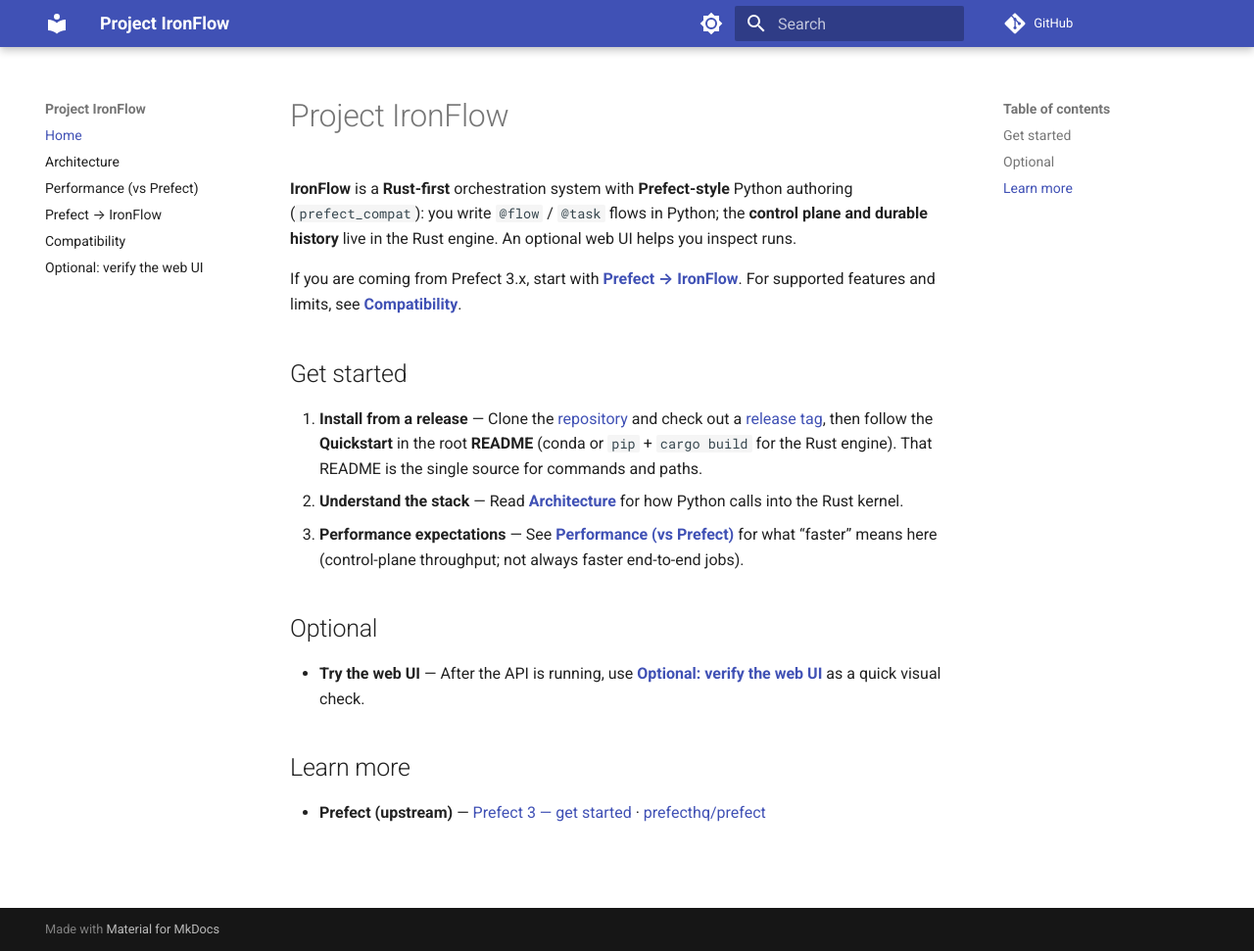
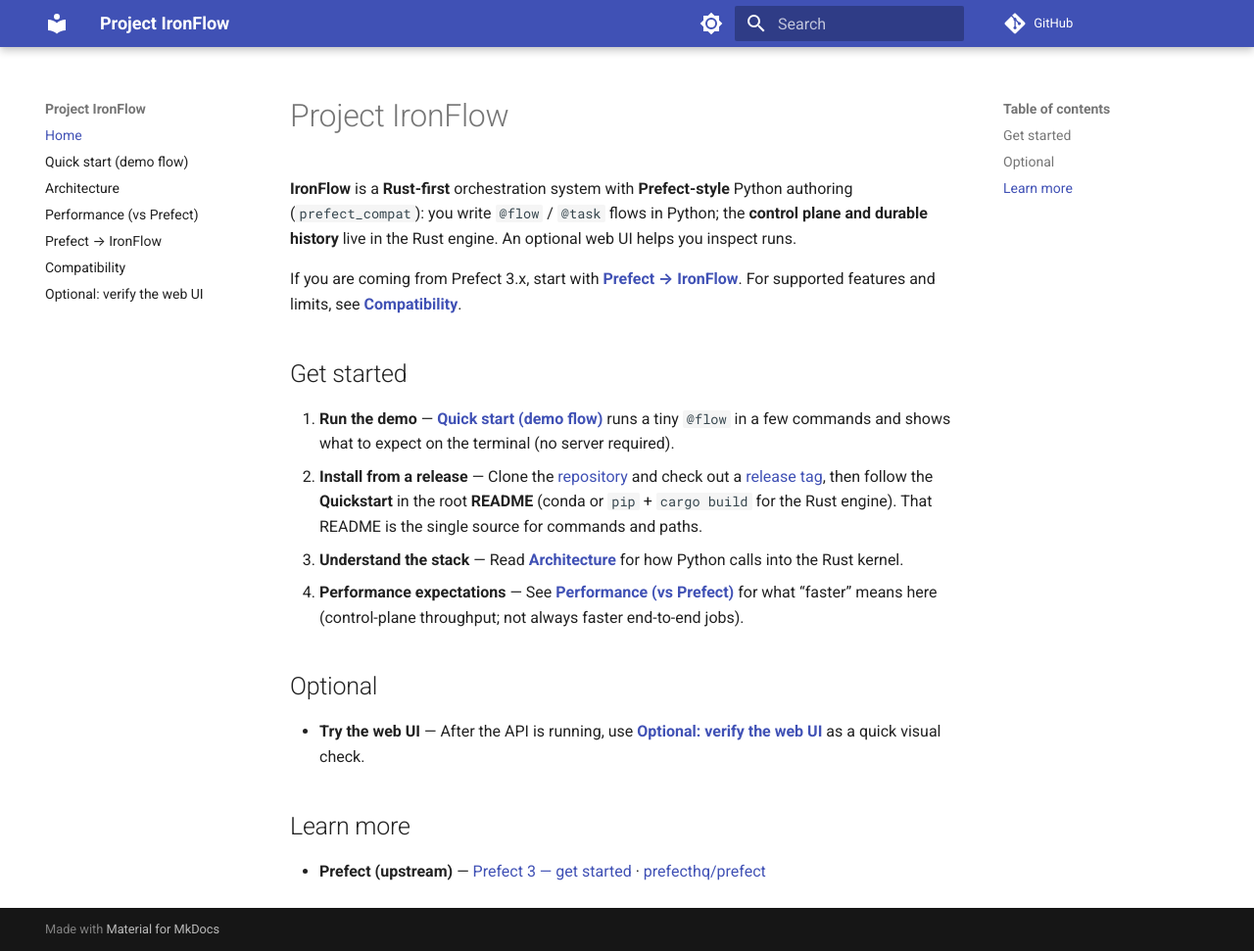
Before and after one commit to PPPSDavid/rust-based-prefect, an MkDocs documentation site: the page built from docs/index.md, in a window 1280 px wide and 971 px high. Shown: the whole window at 98% size. Built offline with MkDocs 1.6.1 and Material for MkDocs 9.7.7, drawn with Linux system fonts in a browser that asks for light colours; comment, search, counter and statistics services are not loaded.

Commit message:
docs: add quick start demo flow guide
Made-with: Cursor

```diff
--- a/docs/index.md
+++ b/docs/index.md
@@ -6,9 +6,10 @@ If you are coming from Prefect 3.x, start with **[Prefect → IronFlow](PREFECT_
 
 ## Get started
 
-1. **Install from a release** — Clone the [repository](https://github.com/PPPSDavid/rust-based-prefect) and check out a [release tag](https://github.com/PPPSDavid/rust-based-prefect/releases), then follow the **Quickstart** in the root **README** (conda or `pip` + `cargo build` for the Rust engine). That README is the single source for commands and paths.
-2. **Understand the stack** — Read **[Architecture](architecture.md)** for how Python calls into the Rust kernel.
-3. **Performance expectations** — See **[Performance (vs Prefect)](PERFORMANCE_OVERVIEW.md)** for what “faster” means here (control-plane throughput; not always faster end-to-end jobs).
+1. **Run the demo** — **[Quick start (demo flow)](QUICKSTART_DEMO.md)** runs a tiny `@flow` in a few commands and shows what to expect on the terminal (no server required).
+2. **Install from a release** — Clone the [repository](https://github.com/PPPSDavid/rust-based-prefect) and check out a [release tag](https://github.com/PPPSDavid/rust-based-prefect/releases), then follow the **Quickstart** in the root **README** (conda or `pip` + `cargo build` for the Rust engine). That README is the single source for commands and paths.
+3. **Understand the stack** — Read **[Architecture](architecture.md)** for how Python calls into the Rust kernel.
+4. **Performance expectations** — See **[Performance (vs Prefect)](PERFORMANCE_OVERVIEW.md)** for what “faster” means here (control-plane throughput; not always faster end-to-end jobs).
 
 ## Optional
 
--- a/mkdocs.yml
+++ b/mkdocs.yml
@@ -33,6 +33,7 @@ theme:
 
 nav:
   - Home: index.md
+  - "Quick start (demo flow)": QUICKSTART_DEMO.md
   - Architecture: architecture.md
   - "Performance (vs Prefect)": PERFORMANCE_OVERVIEW.md
   - "Prefect → IronFlow": PREFECT_IRONFLOW_MAPPING.md
```
Also changed, not shown: README.md (+1 -0 lines), docs/QUICKSTART_DEMO.md (added, +57 -0 lines).
